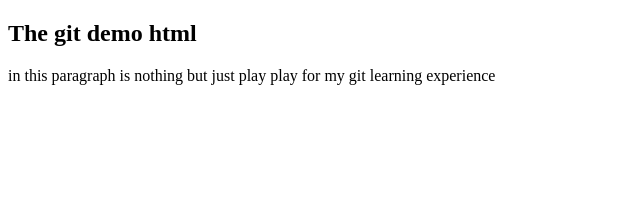
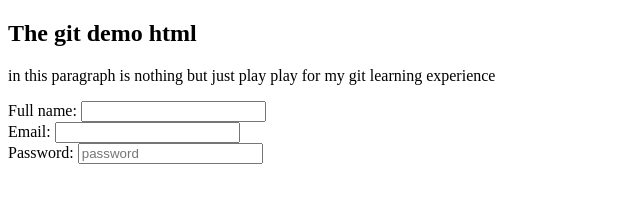
Before and after one commit to Boladek/git-repo-demo, a plain HTML site: page index.html in a window 1280 px wide. Shown: the whole page, without its empty margins (0-640 px from the left). Drawn offline with Linux system fonts and the light colour scheme.

Commit message:
updating my git learning experience a lil bit more

```diff
--- a/index.html
+++ b/index.html
@@ -9,5 +9,11 @@
 <body>
     <h2>The git demo html</h2>
     <p>in this paragraph is nothing but just play play for my git learning experience</p>
+
+    <form action="">
+       Full name: <input type="text"><br>
+       Email: <input type="email" ><br>
+       Password: <input type="text" placeholder="password"><br>
+    </form>
 </body>
 </html>
```
